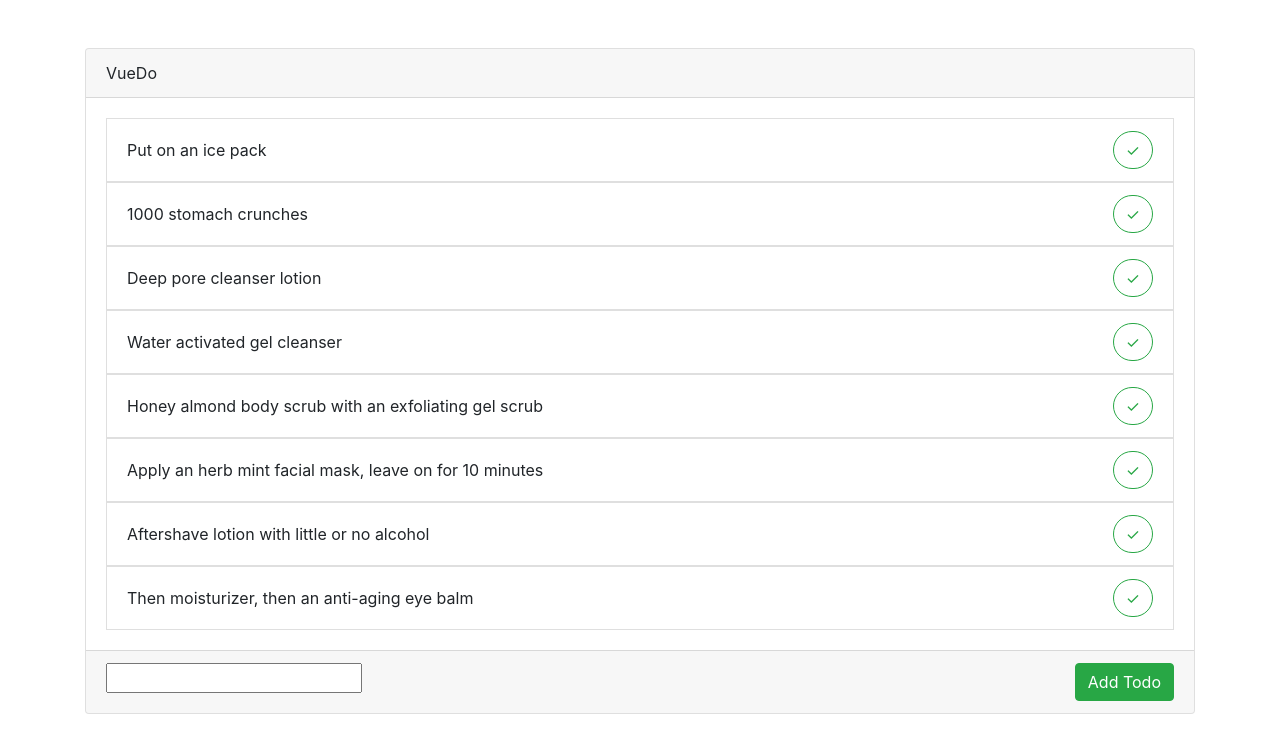
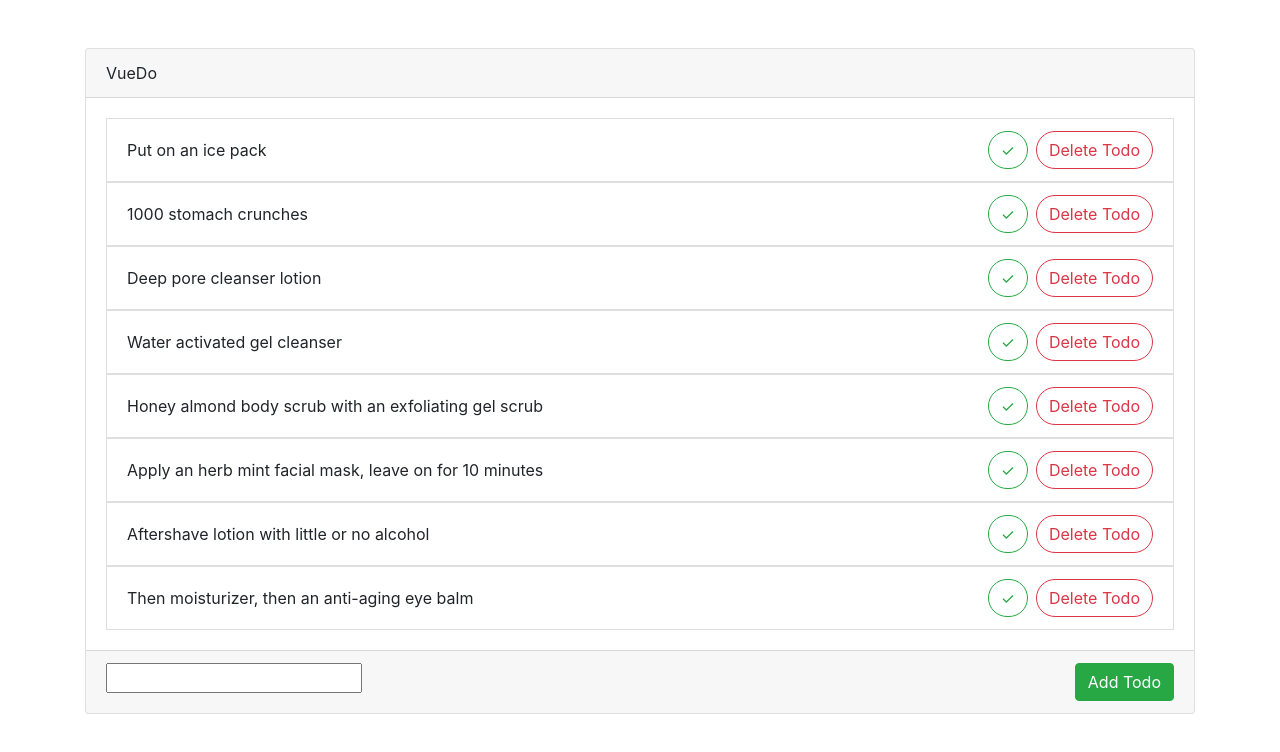
Before and after one commit to r-freeman/VueDo, a Vue app: page / in a window 1280 px wide. Shown: the top 752 px of the page. Built offline with nearby package versions, Linux system fonts and the light colour scheme.

Commit message:
Added code to delete todo

```diff
--- a/src/components/TodoItem.vue
+++ b/src/components/TodoItem.vue
@@ -3,16 +3,27 @@
         <b-list-group-item class="d-flex justify-content-between align-items-center">
             <span v-if="todo.done" class="done">{{ todo.text}}</span>
             <span v-else>{{ todo.text}}</span>
+            <div>
                 <b-button
                         v-if="todo.done"
                         pill
                         variant="outline-danger"
-                @click="undoTodo(todo)">&#10005;</b-button>
+                        @click="undoTodo(todo)">&#10005;
+                </b-button>
                 <b-button
                         v-else
                         pill
                         variant="outline-success"
-                @click="completeTodo(todo)">&#10003;</b-button>
+                        @click="completeTodo(todo)">&#10003;
+                </b-button>
+                <b-button
+                        pill
+                        variant="outline-danger"
+                        class="ml-2"
+                        @click="deleteTodo(todo)">
+                    Delete Todo
+                </b-button>
+            </div>
         </b-list-group-item>
     </div>
 </template>
@@ -26,14 +37,19 @@
                 this.$emit("complete-todo", todo);
             },
             undoTodo(todo) {
-                this.$emit("undo-todo", todo)
+                this.$emit("undo-todo", todo);
+            },
+            deleteTodo(todo) {
+                if (confirm("Are you sure?")) {
+                    this.$emit("delete-todo", todo);
+                }
             }
         }
     }
 </script>
 
 <style scoped>
-.done{
+    .done {
         text-decoration: line-through;
     }
 </style>
--- a/src/components/TodoList.vue
+++ b/src/components/TodoList.vue
@@ -2,7 +2,11 @@
     <div>
         <b-card header="VueDo" header-tag="header">
             <b-list-group>
-                <TodoItem v-on:complete-todo="completeTodo" v-on:undo-todo="undoTodo" v-for="item in list" :todo="item" :key="item.key"/>
+                <TodoItem
+                        v-on:complete-todo="completeTodo"
+                        v-on:undo-todo="undoTodo"
+                        v-on:delete-todo="deleteTodo"
+                        v-for="item in list" :todo="item" :key="item.key"/>
             </b-list-group>
             <template v-slot:footer>
                 <input type="text" v-model="newTodo" v-on:keyup.enter="addNewTodo()">
@@ -89,6 +93,10 @@
             undoTodo(todo) {
                 const todoIndex = this.list.indexOf(todo);
                 this.list[todoIndex].done = false;
+            },
+            deleteTodo(todo) {
+                const todoIndex = this.list.indexOf(todo);
+                this.$delete(this.list, todoIndex)
             }
         }
     }
```
Lines whose indentation alone changed are shown as unchanged.
